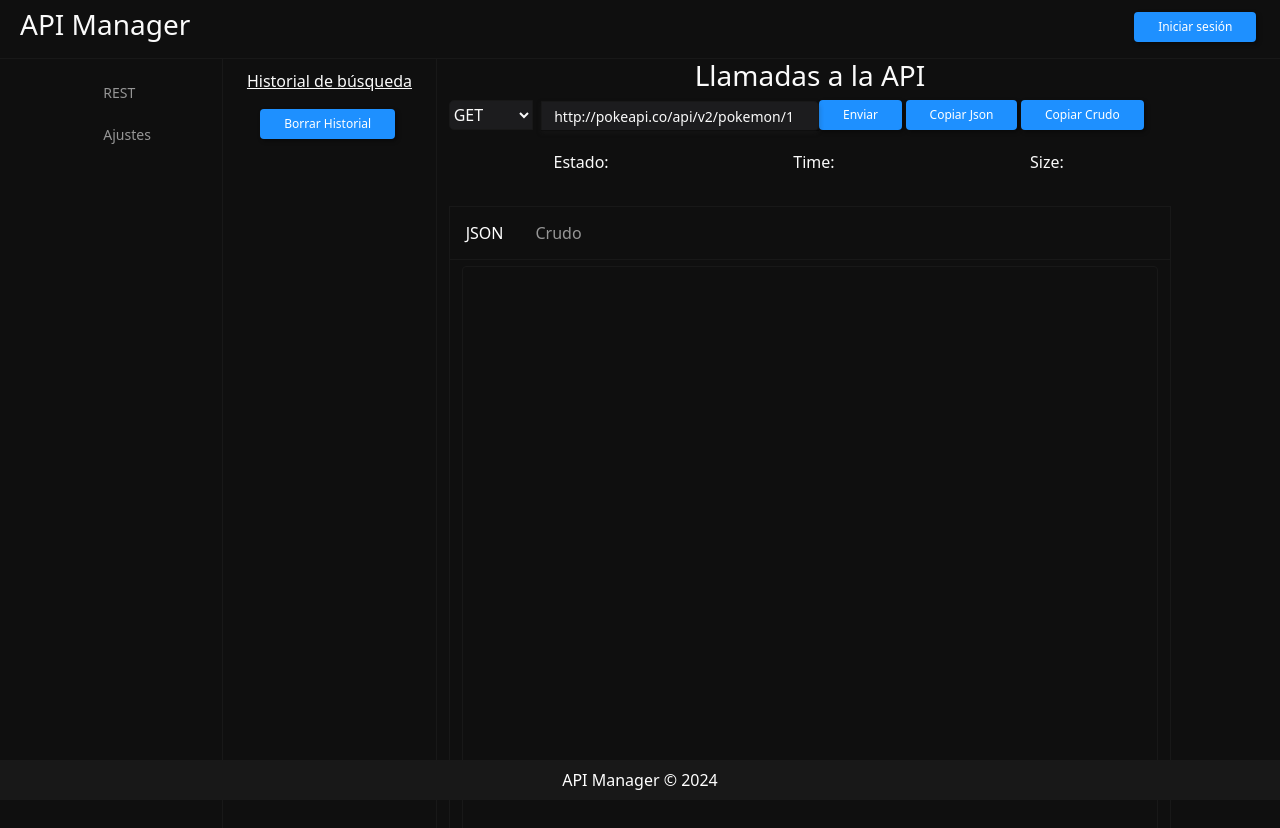
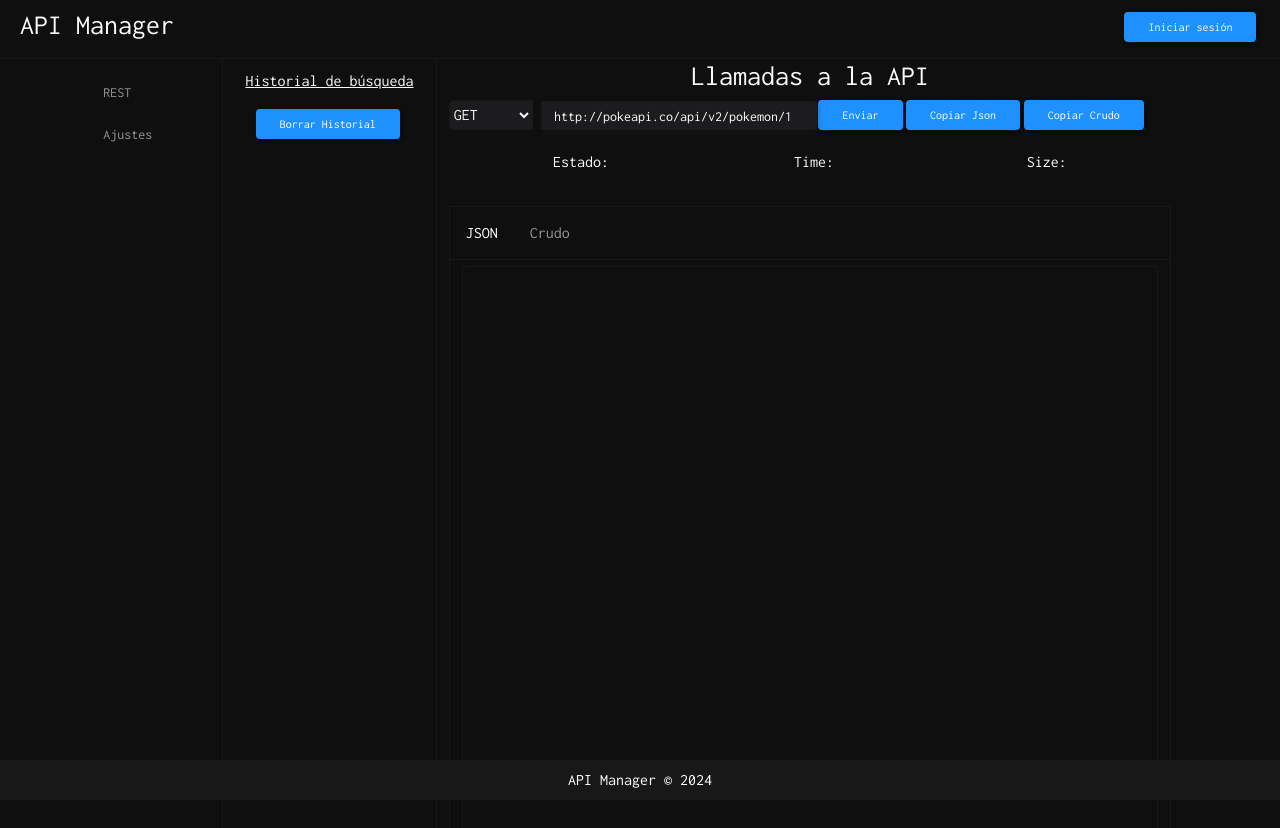
Before and after one commit to nachoSeca/apirest, a plain HTML site: page index.html in a window 1280 px wide. Drawn offline with nearby package versions, Linux system fonts and the light colour scheme.

Commit message:
Modify type letter document

```diff
--- a/css/style.css
+++ b/css/style.css
@@ -1,3 +1,4 @@
+@import url('https://fonts.googleapis.com/css2?family=Inconsolata&display=swap');
 :root {
   --background-color: #0f0f0f;
   --text-color: #fafafa;
@@ -14,6 +15,8 @@ body {
   background-attachment: fixed;
   overflow: hidden;
   overflow-y: auto;
+  font-family: 'Inconsolata', monospace;
+
 }
 
 .container-fluid {
```
